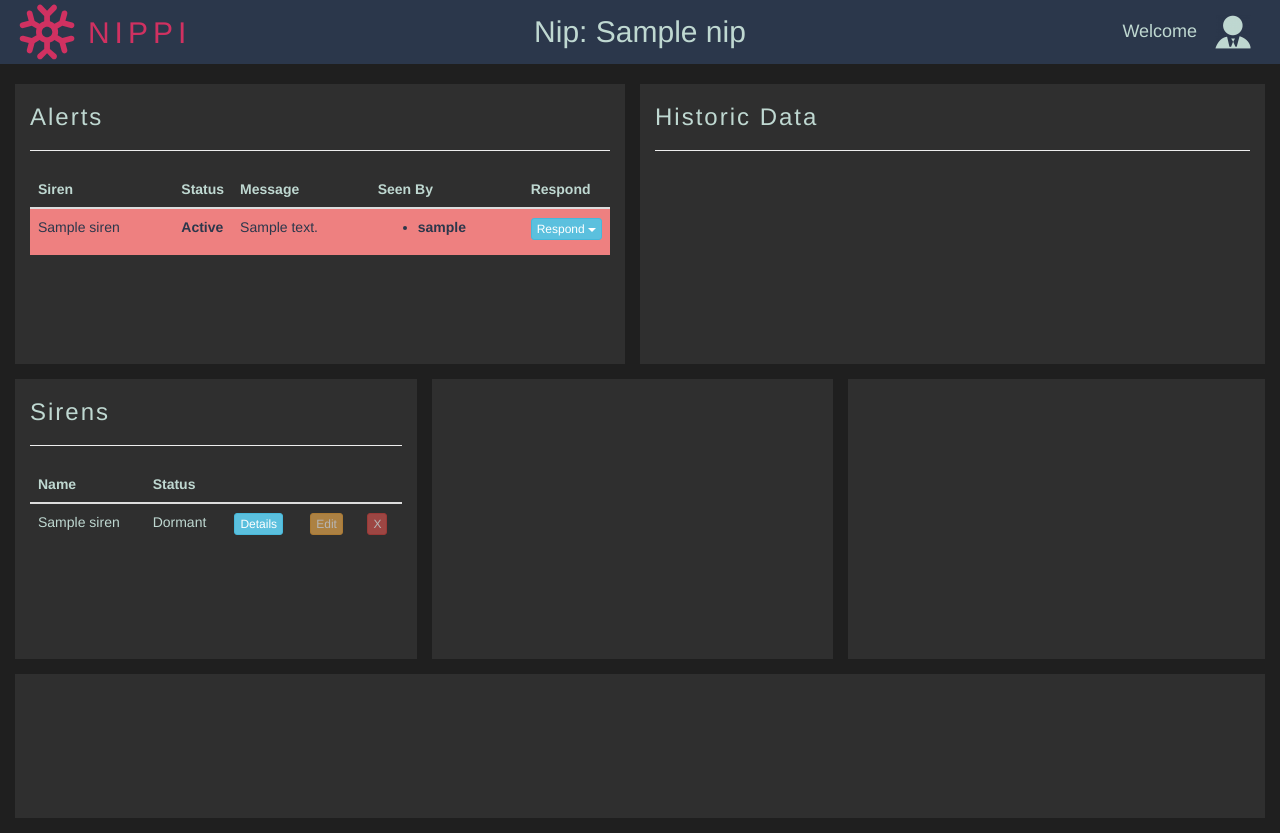
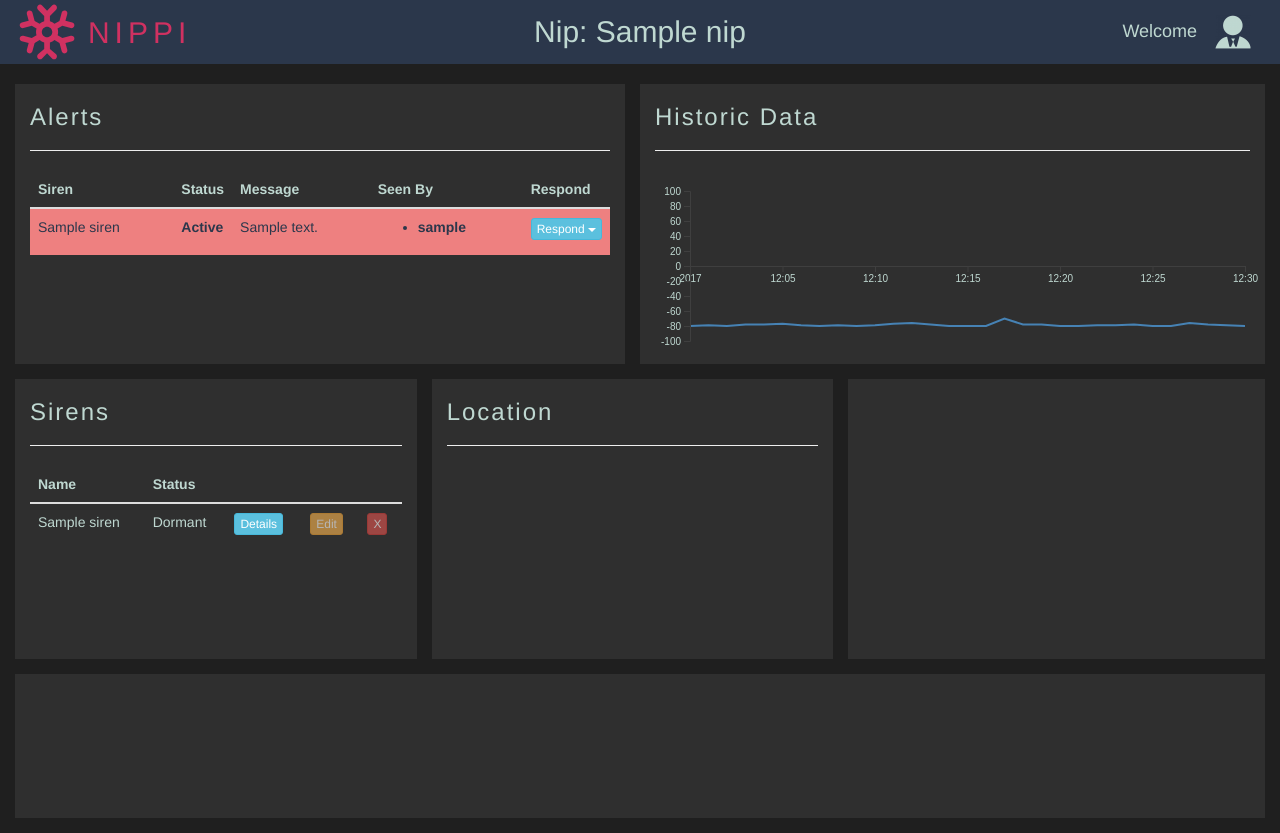
Before and after one commit to RichardSmith159/NIPPI, a Django app: page /analytics/details/1/ in a window 1280 px wide. Run offline with Django 3.2, Linux system fonts and the light colour scheme; tables that the repository leaves empty hold one stand-in row (values such as "Sample post"); some libraries are stand-ins or nearby versions.

Commit message:
test graph

```diff
--- a/analytics/static/css/details.css
+++ b/analytics/static/css/details.css
@@ -59,3 +59,9 @@
     max-height: initial;
     margin-bottom: 10px;
 }
+
+.graphContainer {
+    height: inherit;
+    padding-bottom: 60px;
+    padding-right: 20px;
+}
--- /dev/null
+++ b/analytics/static/css/graphing/historicGraph.css
@@ -0,0 +1,23 @@
+
+
+#historicTemperatureLine {
+
+    fill: none;
+    stroke: steelblue;
+    stroke-width: 2px;
+
+}
+
+
+
+.historicGraphAxis line{
+  stroke: #3f3f3f;
+}
+
+.historicGraphAxis path{
+  stroke: #3f3f3f;;
+}
+
+.historicGraphAxis text{
+  fill: #bfd8d1;
+}
--- a/analytics/static/js/graphing/historicGraph.js
+++ b/analytics/static/js/graphing/historicGraph.js
@@ -3,16 +3,49 @@
 $(document).ready(function() {
 
     // DATA FROM DATABASE
-    var historicData;
+    var historicData = [
+        {"datetime": "01/01/2017 00:00:00", "metric": -80},
+        {"datetime": "01/01/2017 00:01:00", "metric": -79},
+        {"datetime": "01/01/2017 00:02:00", "metric": -80},
+        {"datetime": "01/01/2017 00:03:00", "metric": -78},
+        {"datetime": "01/01/2017 00:04:00", "metric": -78},
+        {"datetime": "01/01/2017 00:05:00", "metric": -77},
+        {"datetime": "01/01/2017 00:06:00", "metric": -79},
+        {"datetime": "01/01/2017 00:07:00", "metric": -80},
+        {"datetime": "01/01/2017 00:08:00", "metric": -79},
+        {"datetime": "01/01/2017 00:09:00", "metric": -80},
+        {"datetime": "01/01/2017 00:10:00", "metric": -79},
+        {"datetime": "01/01/2017 00:11:00", "metric": -77},
+        {"datetime": "01/01/2017 00:12:00", "metric": -76},
+        {"datetime": "01/01/2017 00:13:00", "metric": -78},
+        {"datetime": "01/01/2017 00:14:00", "metric": -80},
+        {"datetime": "01/01/2017 00:15:00", "metric": -80},
+        {"datetime": "01/01/2017 00:16:00", "metric": -80},
+        {"datetime": "01/01/2017 00:17:00", "metric": -70},
+        {"datetime": "01/01/2017 00:18:00", "metric": -78},
+        {"datetime": "01/01/2017 00:19:00", "metric": -78},
+        {"datetime": "01/01/2017 00:20:00", "metric": -80},
+        {"datetime": "01/01/2017 00:21:00", "metric": -80},
+        {"datetime": "01/01/2017 00:22:00", "metric": -79},
+        {"datetime": "01/01/2017 00:23:00", "metric": -79},
+        {"datetime": "01/01/2017 00:24:00", "metric": -78},
+        {"datetime": "01/01/2017 00:25:00", "metric": -80},
+        {"datetime": "01/01/2017 00:26:00", "metric": -80},
+        {"datetime": "01/01/2017 00:27:00", "metric": -76},
+        {"datetime": "01/01/2017 00:28:00", "metric": -78},
+        {"datetime": "01/01/2017 00:29:00", "metric": -79},
+        {"datetime": "01/01/2017 00:30:00", "metric": -80},
+    ];
+
 
     // set the dimensions and margins of the graph
-    var margin = {top: 20, right: 20, bottom: 30, left: 50},
-        width = 960 - margin.left - margin.right,
-        height = 500 - margin.top - margin.bottom;
+    var margin = {top: 20, right: 20, bottom: 30, left: 50};
+    var width = $("#historicGraphContainer").width() - margin.top - margin.bottom;
+    var height = $("#historicGraphContainer").height() - margin.left - margin.right;
 
 
     // parse the date / time
-    var parseTime = d3.timeParse("%d-%b-%y");
+    var parseTime = d3.timeParse("%d/%m/%Y %H:%M:%S");
 
 
     // set the ranges
@@ -26,7 +59,8 @@ $(document).ready(function() {
         .y(function(d) { return y(d.metric); });
 
 
-    var svg = d3.select("body").append("svg")
+    // add svg to div
+    var svg = d3.select("#historicGraphContainer").append("svg")
         .attr("width", width + margin.left + margin.right)
         .attr("height", height + margin.top + margin.bottom)
             .append("g")
@@ -34,26 +68,38 @@ $(document).ready(function() {
                     "translate(" + margin.left + "," + margin.top + ")");
 
 
+    // convert data to correct types
+    historicData.forEach(function(d) {
+        d.datetime = parseTime(d.datetime);
+        d.metric = +d.metric;
+    });
+
+
     // Scale the range of the data
     x.domain(d3.extent(historicData, function(d) { return d.datetime; }));
-    y.domain([0, d3.max(historicData, function(d) { return d.metric; })]);
+    y.domain([-100, 100]);
 
 
     // Add the valueline path.
     svg.append("path")
         .data([historicData])
         .attr("class", "line")
+        .attr("id", "historicTemperatureLine")
         .attr("d", valueline);
 
 
     // Add the X Axis
     svg.append("g")
-        .attr("transform", "translate(0," + height + ")")
+        .attr("transform", "translate(0," + height/2 + ")")
+        .attr("class", "historicGraphAxis")
+        .attr("id", "historicGraph_xAxis")
         .call(d3.axisBottom(x));
 
 
     // Add the Y Axis
     svg.append("g")
+        .attr("class", "historicGraphAxis")
+        .attr("id", "historicGraph_yAxis")
         .call(d3.axisLeft(y));
 
 });
--- a/analytics/templates/analytics/details.html
+++ b/analytics/templates/analytics/details.html
@@ -5,10 +5,13 @@
 <link href="{% static 'css/details.css' %}" rel="stylesheet">
 <link href="{% static 'css/modalOverrides.css' %}" rel="stylesheet">
 <link href="{% static 'css/alertTable.css' %}" rel="stylesheet">
+<link href="{% static 'css/graphing/historicGraph.css' %}" rel="stylesheet">
 {% endblock %}
 
 {% block extra_js_files %}
+    <script type="text/javascript" src="https://cdnjs.cloudflare.com/ajax/libs/d3/4.10.0/d3.js"></script>
     <script type="text/javascript" src="{% static 'js/alerts.js' %}"></script>
+    <script type="text/javascript" src="{% static 'js/graphing/historicGraph.js' %}"></script>
 {% endblock %}
 
 {% block header_section %}
@@ -150,7 +153,12 @@
             </div>
         </div>
         <div class="col-md-4 outerContainer leftContainer">
-            <div class="col-md-12 simpleContainer"></div>
+            <div class="col-md-12 simpleContainer" id="locationContainer">
+                <div class="col-md-12 header">
+                    <h3 class="containerHeaderText">Location</h3>
+                    <hr>
+                </div>
+            </div>
         </div>
         <div class="col-md-4 outerContainer rightContainer">
             <div class="col-md-12 simpleContainer"></div>
--- a/nips/models.py
+++ b/nips/models.py
@@ -8,6 +8,7 @@ from django.db import models
 class NipLocation(models.Model):
 
     name = models.CharField(max_length = 30, unique = True)
+    description = models.CharField(max_length = 200, default = "")
 
 
 class Nip(models.Model):
```
